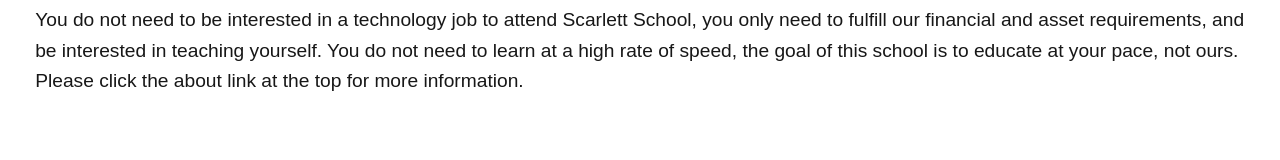
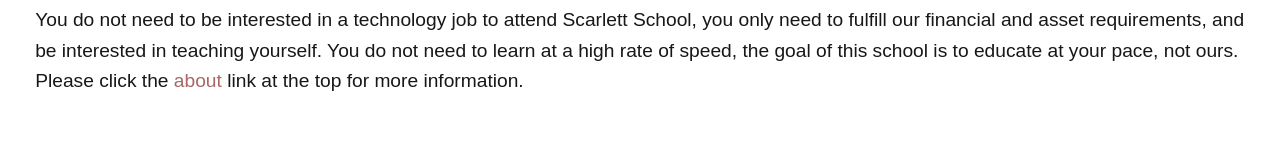
Before and after one commit to erikh/scarlett-school.nextjs, a Next.js app: page / in a window 1280 px wide. Shown: the part 497-657 px from the top of the page. Built offline with nearby package versions, Linux system fonts and the light colour scheme; a web font is replaced by a local one.

Commit message:
style fixes
Signed-off-by: Erik Hollensbe <git@hollensbe.org>

```diff
--- a/src/app/globals.css
+++ b/src/app/globals.css
@@ -33,6 +33,19 @@
   font-size: 1em;
 }
 
+.header a,
+.header a:visited {
+  color: white;
+}
+
+a {
+  color: #aa6666;
+}
+
+a:visited {
+  color: #886666;
+}
+
 ul {
   padding: 1em;
 }
--- a/src/components/navbar/index.js
+++ b/src/components/navbar/index.js
@@ -10,6 +10,7 @@
     <AppShell header={{ height: 75 }} padding="md">
       <AppShellHeader
         style={{ height: 75, backgroundColor: theme.colors.red[5] }}
+        className="header"
       >
         <div
           style={{
```
